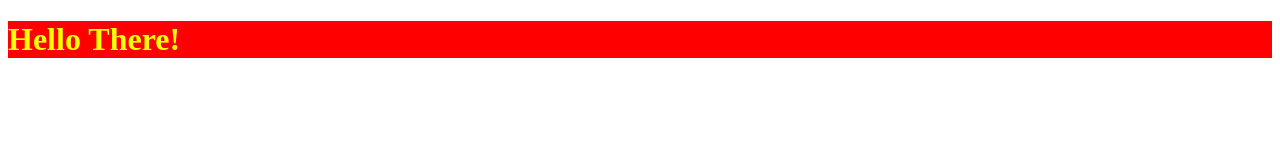
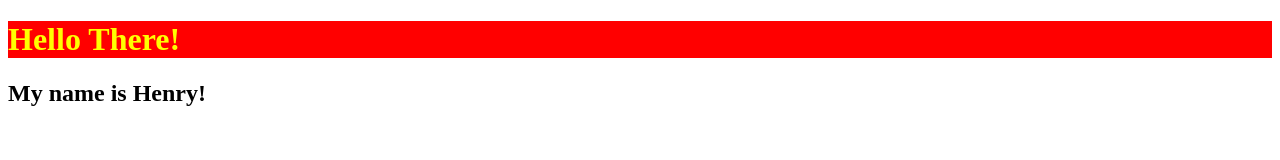
Before and after one commit to gabeharvey/javascript-playground, a plain HTML site: page index.html in a window 1280 px wide. Drawn offline with Linux system fonts and the light colour scheme.

Commit message:
Added h2 to index.html

```diff
--- a/index.html
+++ b/index.html
@@ -8,6 +8,7 @@
 </head>
 <body>
     <h1>Hello There!</h1>
+    <h2>My name is Henry!</h2>
    <script src='script.js'></script>
 </body>
 </html>
```
